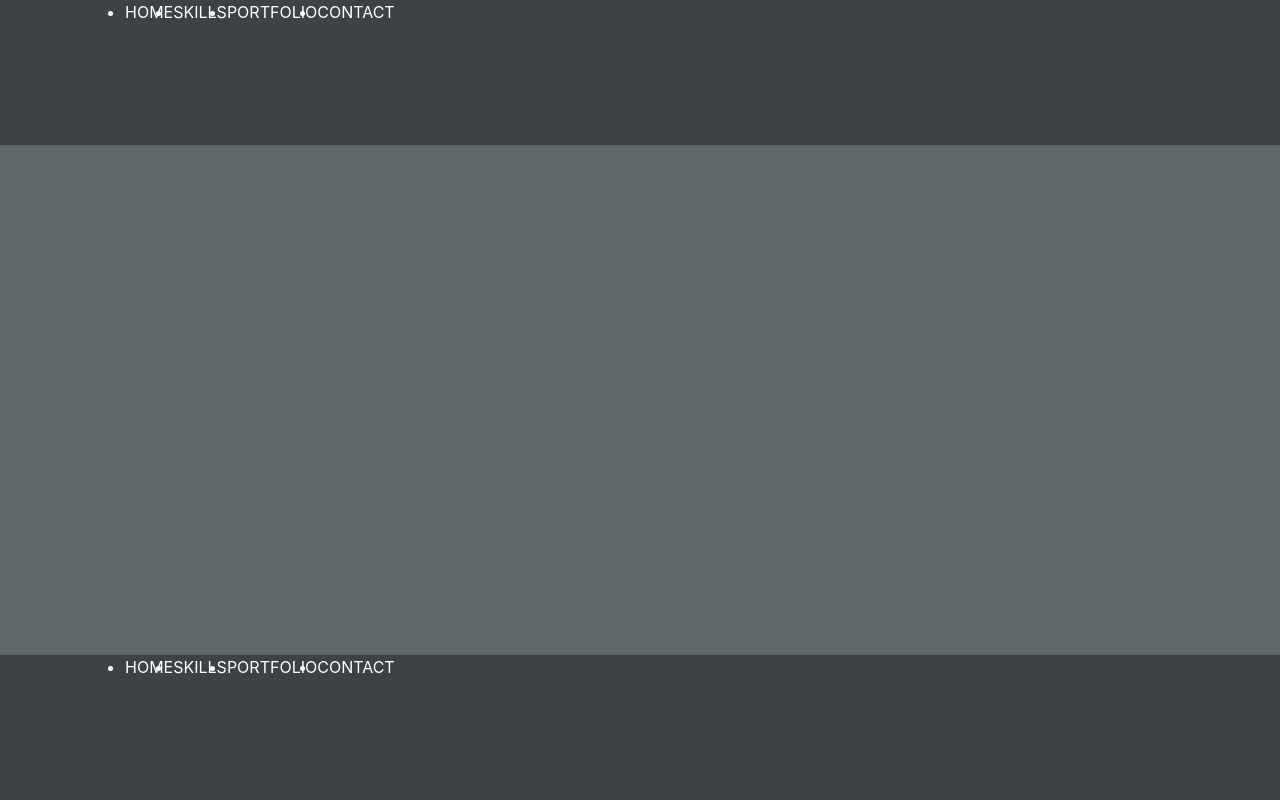
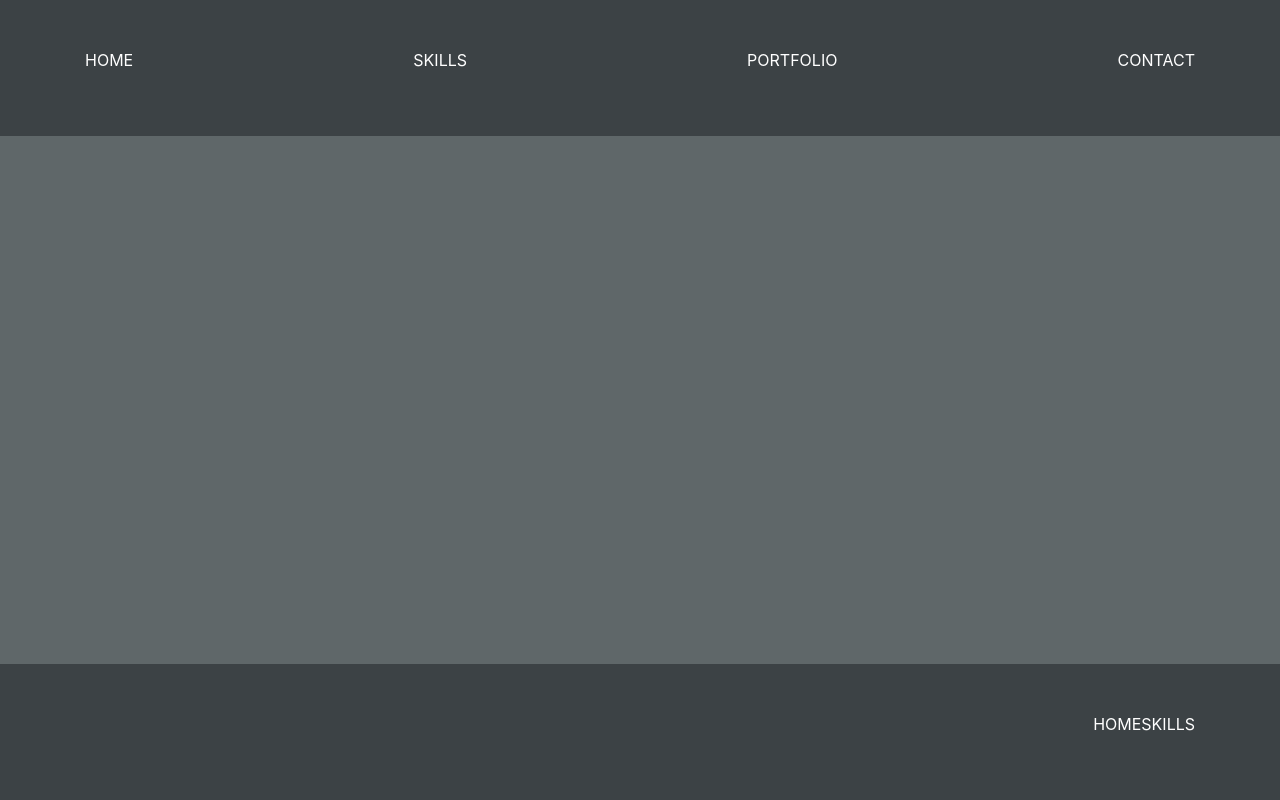
Before and after one commit to Mr-Personne/portfolio-slider, a PHP site: page / in a window 1280 px wide. Run offline with PHP 8.4, Linux system fonts and the light colour scheme; style sheets or scripts are compiled from the project's sources; some libraries are stand-ins or nearby versions.

Commit message:
mise en place partials for each page et section dans index

```diff
--- a/index.html
+++ b/index.html
@@ -15,12 +15,12 @@
 
 <body>
     <header>
-        <div class="container-fluid">
+        <div class="container-fluid p-5">
             <div class="container">
                 <div class="row">
                     <div class="col-12">
                         <nav>
-                            <ul class="d-flex">
+                            <ul class="d-flex justify-content-between list-unstyled">
                                 <li>HOME</li>
                                 <li>SKILLS</li>
                                 <li>PORTFOLIO</li>
@@ -34,16 +34,14 @@
     </header>
 
     <!-- bottom bar -->
-    <div class="container-fluid bottom-bar">
+    <div class="container-fluid bottom-bar p-5">
         <div class="container">
             <div class="row">
                 <div class="col-12">
                     <nav>
-                        <ul class="d-flex">
+                        <ul class="d-flex justify-content-end list-unstyled">
                             <li>HOME</li>
                             <li>SKILLS</li>
-                            <li>PORTFOLIO</li>
-                            <li>CONTACT</li>
                         </ul>
                     </nav>
                 </div>
@@ -51,6 +49,13 @@
         </div>
     </div>
     <!-- ********************************************************** -->
+
+    <main>
+        <section></section>
+        <section></section>
+        <section></section>
+        <section></section>
+    </main>
 
 
     <!-- Optional JavaScript -->
--- a/scss/_common.scss
+++ b/scss/_common.scss
@@ -9,13 +9,11 @@ body{
 
 header{
     background-color: $secondary-c-home;
-    height: 145px;
     color: white;
 }
 
 .bottom-bar{
     background-color: $secondary-c-home;
-    height: 145px;
     color: white;
     position: absolute;
     bottom: 0;
--- a/scss/main.scss
+++ b/scss/main.scss
@@ -1 +1,5 @@
-@import "common"
+@import "common";
+@import "home";
+@import "skills";
+@import "portfolio";
+@import "contact";
```
Also changed, not shown: scss/_contact.scss (added), scss/_home.scss (added), scss/_portfolio.scss (added), scss/_skills.scss (added).
